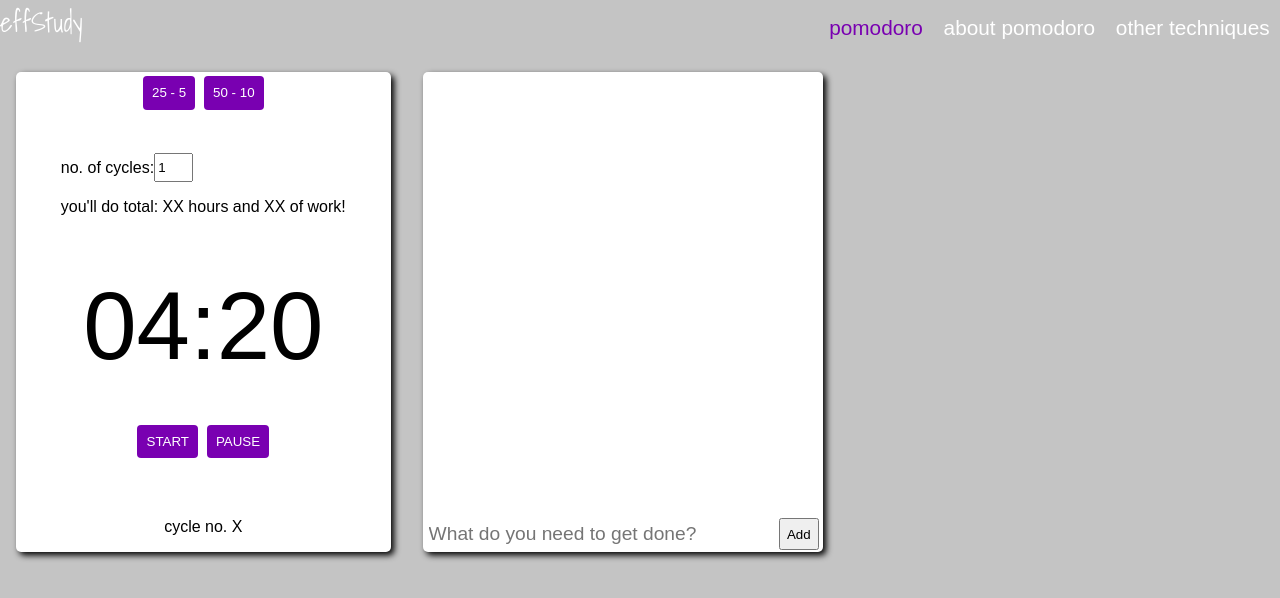
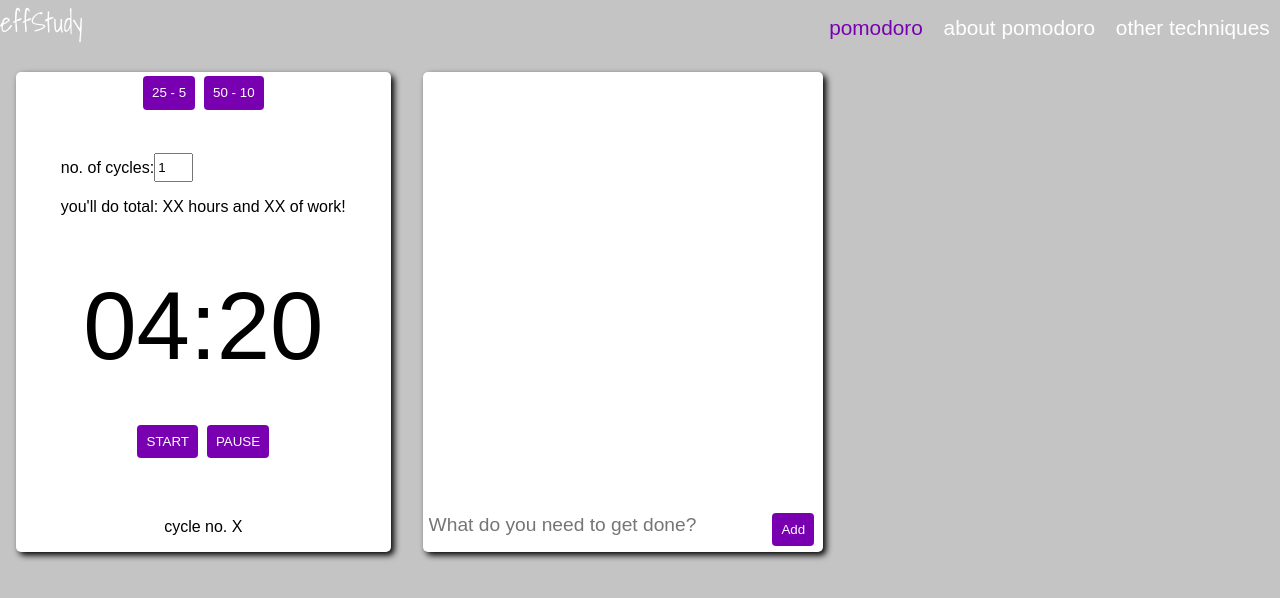
Before and after one commit to velibor7/effStudy, an Angular app: page /pomodoro in a window 1280 px wide. Shown: the top 598 px of the page. Built offline with nearby package versions, Linux system fonts and the light colour scheme; a web font is replaced by a local one.

Commit message:
fckin fixes

```diff
--- a/src/app/pomodoro/checklist/checklist.component.html
+++ b/src/app/pomodoro/checklist/checklist.component.html
@@ -1,8 +1,6 @@
 <div class="checklist-card card">
   <div *ngFor="let task of tasks" class="checklist-elem">
     <div class="task">
-      <!-- <input type="checkbox" id="todo" name="todo" value="todo" />
-      <label class="label-text" for="todo" data-content="Get out of bed">{{task.name}}</label> -->
       <input type="checkbox" id="cbx" style="display: none;" />
       <label for="cbx" class="check">
         <svg width="18px" height="18px" viewBox="0 0 18 18">
@@ -24,7 +22,8 @@
       class="checklist-input"
       type="text"
       placeholder="What do you need to get done?"
+      required
     />
-    <button type="submit" (click)="onAddTask()">Add</button>
+    <button class="button" type="submit" (click)="onAddTask()">Add</button>
   </div>
 </div>
--- a/src/app/pomodoro/checklist/checklist.component.scss
+++ b/src/app/pomodoro/checklist/checklist.component.scss
@@ -128,3 +128,13 @@ $primary: #7900b1;
     }
   }
 }
+
+.button {
+  padding: 0.7em;
+  margin: 0.31em;
+  background-color: $primary;
+  color: white;
+  border: 0 solid black;
+  border-radius: 4px;
+  cursor: pointer;
+}
```
Also changed, not shown: src/app/pomodoro/checklist/dist/checklist.component.css, src/app/pomodoro/checklist/dist/checklist.component.min.css.
